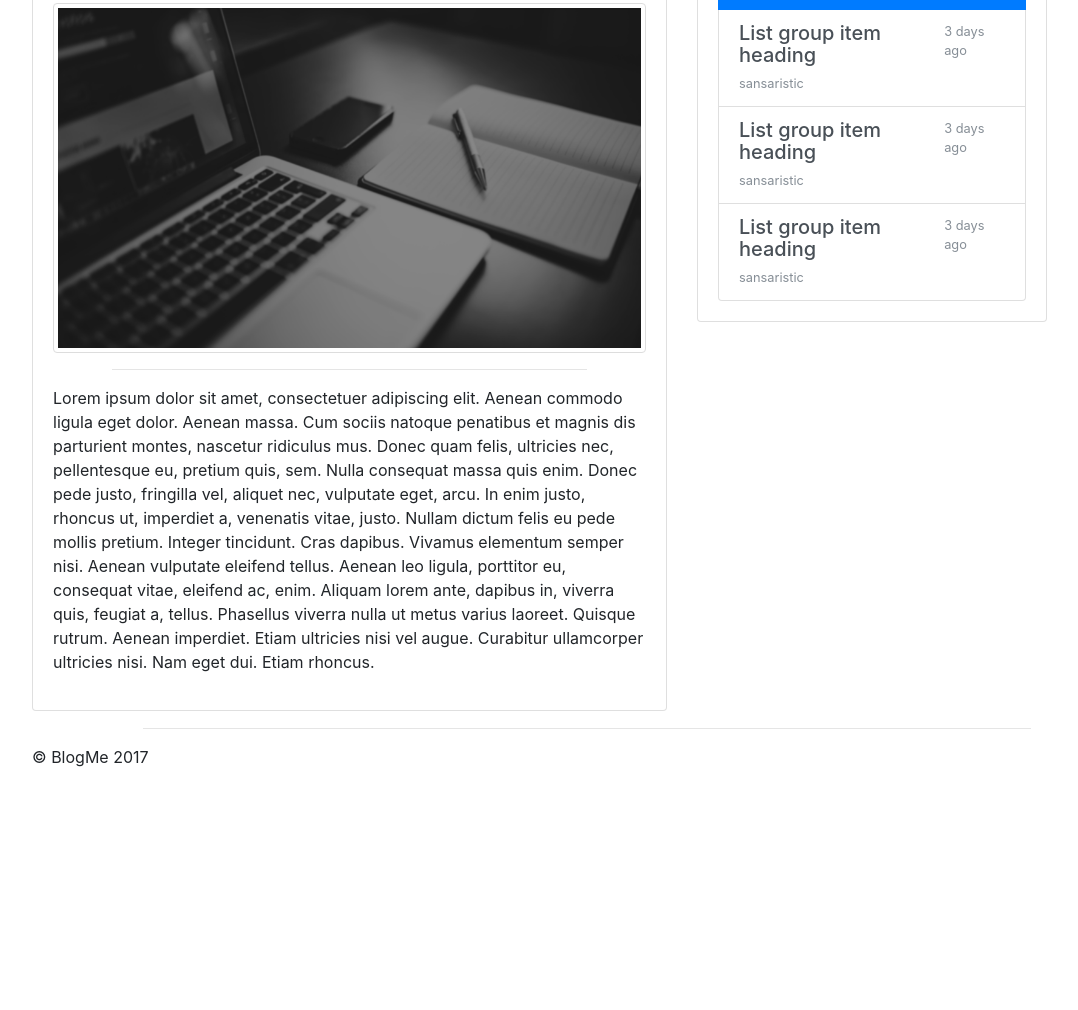
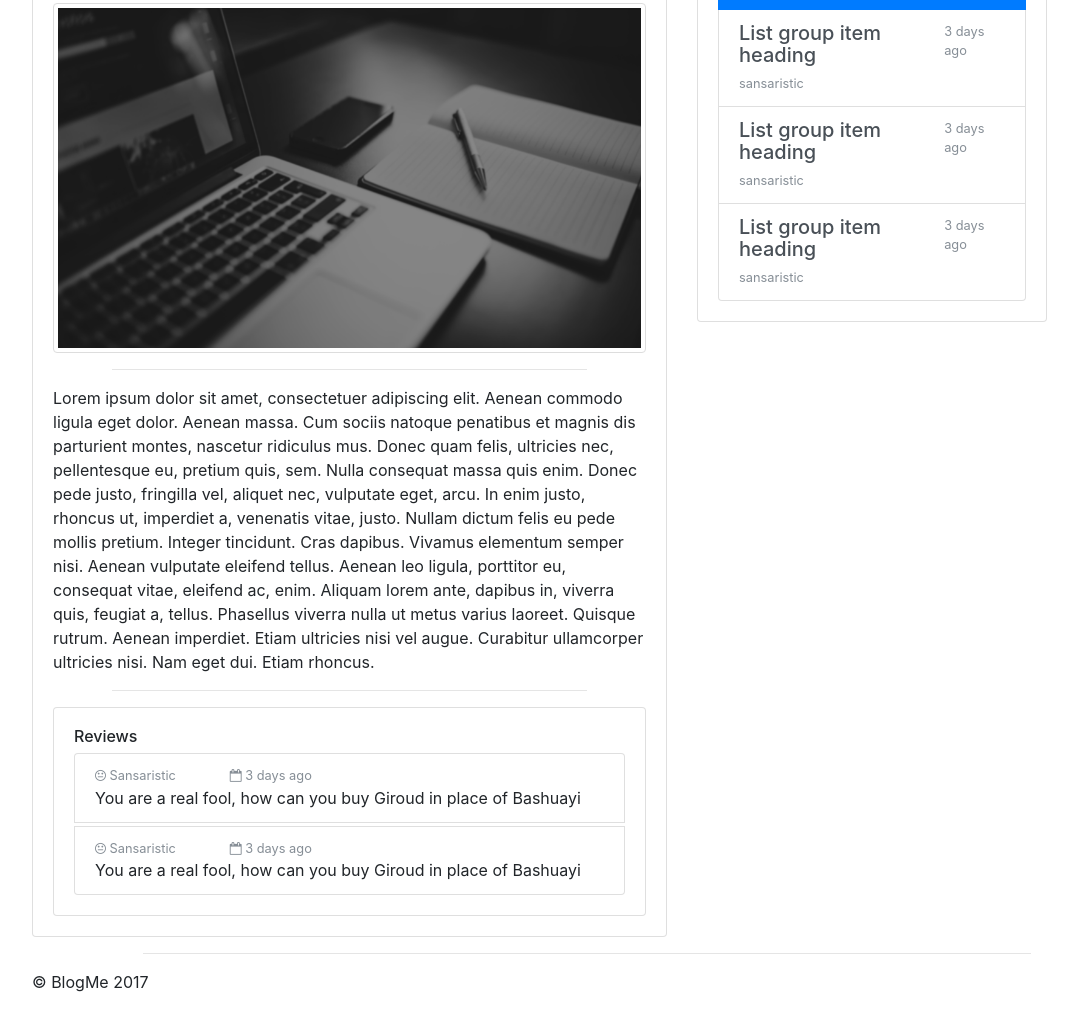
Before and after one commit to nouwatinjacob/node-react-blog, a website: page template/blog-post.html in a window 1280 px wide. Shown: the part 230-1240 px from the top of the page, without its empty margins (53-1131 px from the left). Before the commit the page ends 1015 px from the top, so only its background shows below. Drawn offline with nearby package versions, Linux system fonts and the light colour scheme.

Commit message:
--added review to the post

```diff
--- a/template/blog-post.html
+++ b/template/blog-post.html
@@ -12,6 +12,7 @@
 
     <!-- Bootstrap core CSS -->
     <link href="css/bootstrap.min.css" rel="stylesheet">
+    <link rel="stylesheet" href="https://maxcdn.bootstrapcdn.com/font-awesome/4.7.0/css/font-awesome.min.css">
 
     <!-- Custom styles for this template -->
     <link href="css/style.css" rel="stylesheet">
@@ -63,7 +64,7 @@
     <main role="main" class="mt-3">
       <div class="container">
         <div class="row">
-          <div class="col-md-7 col-lg-7 col-sm-6">
+          <div class="col-12 col-md-7 col-lg-7 col-sm-6">
             <div class="card">
               <div class="card-body">
                 <h6><span class="text-muted">Technology</span></h6>
@@ -81,15 +82,38 @@
                   <p>
                     Lorem ipsum dolor sit amet, consectetuer adipiscing elit. Aenean commodo ligula eget dolor. Aenean massa. Cum sociis natoque penatibus et magnis dis parturient montes, nascetur ridiculus mus. Donec quam felis, ultricies nec, pellentesque eu, pretium quis, sem. Nulla consequat massa quis enim. Donec pede justo, fringilla vel, aliquet nec, vulputate eget, arcu. In enim justo, rhoncus ut, imperdiet a, venenatis vitae, justo. Nullam dictum felis eu pede mollis pretium. Integer tincidunt. Cras dapibus. Vivamus elementum semper nisi. Aenean vulputate eleifend tellus. Aenean leo ligula, porttitor eu, consequat vitae, eleifend ac, enim. Aliquam lorem ante, dapibus in, viverra quis, feugiat a, tellus. Phasellus viverra nulla ut metus varius laoreet. Quisque rutrum. Aenean imperdiet. Etiam ultricies nisi vel augue. Curabitur ullamcorper ultricies nisi. Nam eget dui. Etiam rhoncus.
                   </p>
-                </div>
+                </div><hr>
 
-                <div >
-
+                <!-- Review area -->
+                <div class="row">
+                    <div class="col-md-12 col-sm-12 col-lg-12">
+                        <div class="card">
+                          <div class="card-body">
+                            <h6>Reviews</h6>
+                            <ul class="list-group">
+                                <li class="list-group-item">
+                                  <div class="row">
+                                      <small class="text-muted col-md-6 col-lg-3 col-sm-12"><i class="fa fa-meh-o"></i> Sansaristic</small>
+                                      <small class="text-muted col-md-6 col-lg-3 col-sm-12"><i class="fa fa-calendar-o"></i>  3 days ago</small>
+                                  </div>
+                                  <span>You are a real fool, how can you buy Giroud in place of Bashuayi</span>
+                                </li>
+                                <li class="list-group-item mt-1">
+                                    <div class="row">
+                                        <small class="text-muted col-md-6 col-lg-3 col-sm-12"><i class="fa fa-meh-o"></i> Sansaristic</small>
+                                        <small class="text-muted col-md-6 col-lg-3 col-sm-12"><i class="fa fa-calendar-o"></i>  3 days ago</small>
+                                    </div>
+                                    <span class="">You are a real fool, how can you buy Giroud in place of Bashuayi</span>
+                                  </li>
+                             </ul>
+                          </div>
+                        </div>
+                      </div>
                 </div>
               </div>
             </div>
           </div>
-          <div class="col-md-5 col-lg-4 col-sm-6 trends">
+          <div class=" col-12 col-md-5 col-lg-4 col-sm-5 trends">
               <div class="card">
                   <div class="card-body">
                     <div class="list-group">
@@ -128,12 +152,10 @@
           </div>
           <div class="col-md-1"></div>
         </div>
-        <!-- Review area -->
-        <div class="row">
-          <div class="col-md-12">
 
-          </div>
-        </div>
+        <!-- <div class="row">
+
+        </div> -->
       </div>
     </main>
 
```
